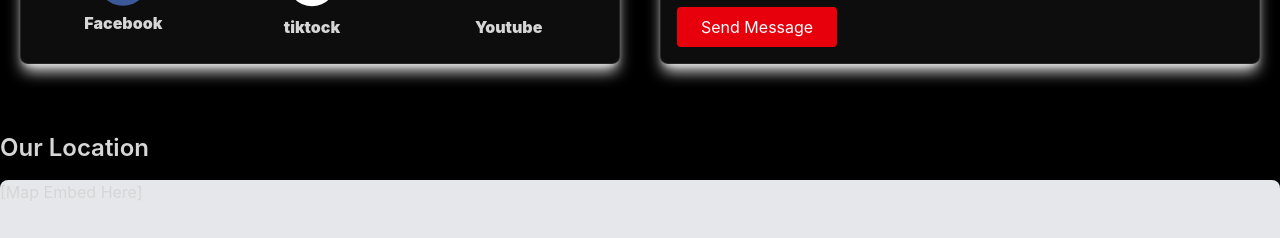
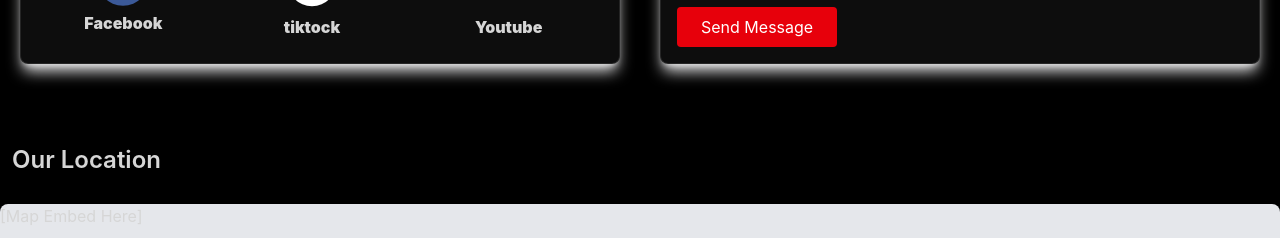
Before and after one commit to nkwededavid27-png/Godlifenetwork, a React (Vite) app: page /Contact in a window 1280 px wide. Shown: the part 940-1178 px from the top of the page. Built offline with nearby package versions, Linux system fonts and the light colour scheme.

Commit message:
Update site content

```diff
--- a/src/pages/Contact.jsx
+++ b/src/pages/Contact.jsx
@@ -341,7 +341,7 @@
 
                 {/* Map Section */}
                 <div className="mt-12">
-                    <h3 className="text-2xl font-semibold mb-4">Our Location</h3>
+                    <h3 className="text-2xl font-semibold mb-4 p-3">Our Location</h3>
                     <div className="w-full h-64 bg-gray-200 rounded-lg">[Map Embed Here]</div>
                 </div>
 
```
